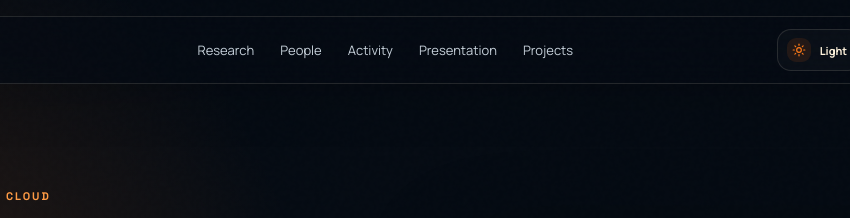
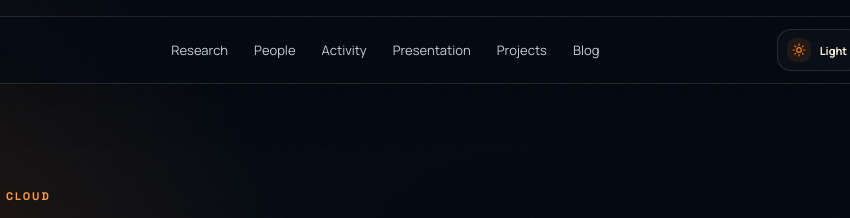
Before and after one commit to DINA-Lab-IUST/DINA-Lab-IUST.github.io, a plain HTML site: page index.html in a window 1280 px wide. Shown: the top 218 px of the page, 262-1112 px from the left. Drawn offline with nearby package versions, Linux system fonts and the light colour scheme.

Commit message:
Add Blog link

```diff
--- a/index.html
+++ b/index.html
@@ -46,6 +46,7 @@
       <a href="#activity">Activity</a>
       <a href="#presentations">Presentation</a>
       <a href="#projects">Projects</a>
+      <a href="#blog">Blog</a>
     </nav>
 
     <div class="header-actions">
```
